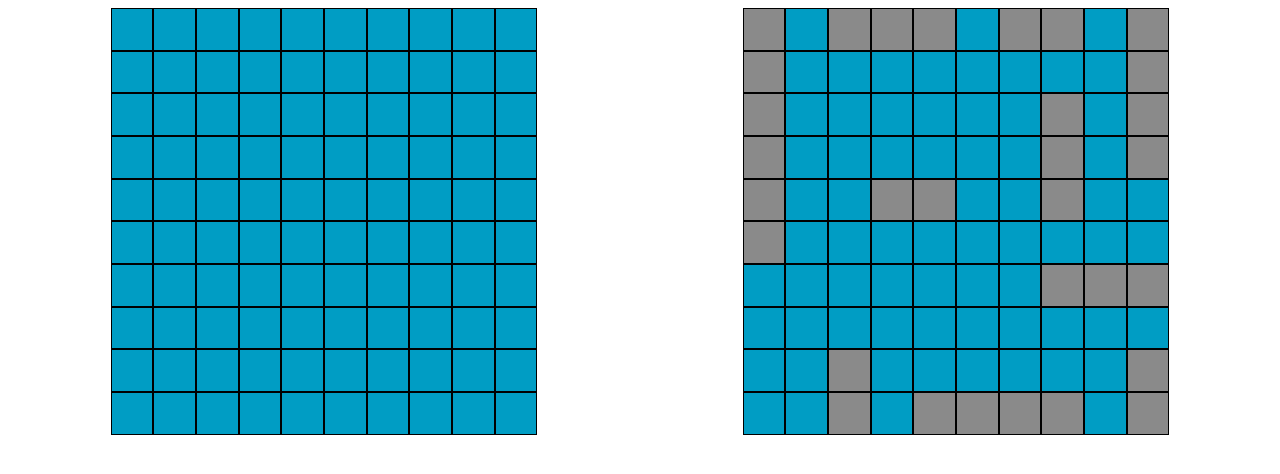
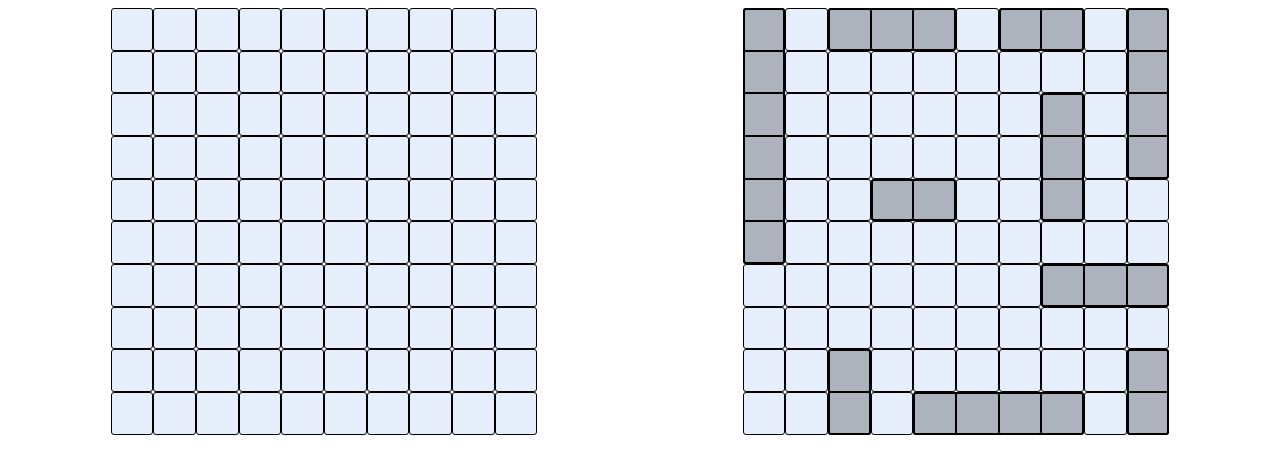
Before and after one commit to AlecBongard/battleship, a website with bundled scripts: page dist/index.html in a window 1280 px wide. Built offline with nearby package versions, Linux system fonts and the light colour scheme.

Commit message:
Draw ships as single divs

```diff
--- a/src/DOMUpdate.js
+++ b/src/DOMUpdate.js
@@ -3,6 +3,37 @@ const map = document.querySelector(".map");
 const ownBoard = document.querySelector(".own-board");
 
 const update = (() => {
+  function drawShip(start, end, length) {
+    const ship = document.createElement("div");
+    ship.classList.add("ship");
+
+    const squareSize = 100 / 30;
+    let height = 1;
+    let width = 1;
+
+    if (end[0] - start[0] > 0) {
+      height = length * squareSize;
+      width = squareSize;
+    } else {
+      width = length * squareSize;
+      height = squareSize;
+    }
+
+    ship.style.height = `${height}vw`;
+    ship.style.width = `${width}vw`;
+
+    ship.style.bottom = `${squareSize * start[0]}vw`;
+    ship.style.left = `${squareSize * start[1]}vw`;
+
+    ownBoard.appendChild(ship);
+  }
+
+  function drawAllShips(board) {
+    board.ships.forEach((ship) => {
+      drawShip(ship.start, ship.end, ship.length);
+    });
+  }
+
   function drawBoard(playerMap, playerBoard) {
     map.textContent = "";
     ownBoard.textContent = "";
@@ -38,7 +69,7 @@ const update = (() => {
         });
       });
 
-    playerBoard
+    playerBoard.board
       .slice()
       .reverse()
       .forEach((row, index) => {
@@ -76,6 +107,8 @@ const update = (() => {
           ownBoard.appendChild(boardSquare);
         });
       });
+
+    drawAllShips(playerBoard);
   }
 
   function _passTurn(player, playerBoard, opponent, opponentBoard) {
@@ -85,7 +118,7 @@ const update = (() => {
     } else {
       const result = player.comMove(opponentBoard);
 
-      drawBoard(opponent.map, opponentBoard.board);
+      drawBoard(opponent.map, opponentBoard);
 
       if (result === "All ships have been sunk.") {
         console.log("game over");
@@ -107,7 +140,7 @@ const update = (() => {
         // redraw map in order to remove listeners
         if (result !== "Invalid attack: square has already been attacked") {
           if (result === "All ships have been sunk.") {
-            drawBoard(player.map, playerBoard.board);
+            drawBoard(player.map, playerBoard);
             console.log("game over");
           } else {
             _passTurn(opponent, opponentBoard, player, playerBoard);
@@ -120,6 +153,7 @@ const update = (() => {
   return {
     drawBoard,
     makeClickable,
+    drawShip,
   };
 })();
 
--- a/src/gameboard.js
+++ b/src/gameboard.js
@@ -2,6 +2,7 @@ const ship = require("./ships");
 
 const gameboard = () => {
   const board = [];
+  const ships = [];
 
   (function _createBoard() {
     for (let i = 0; i < 10; i += 1) {
@@ -19,6 +20,12 @@ const gameboard = () => {
     }
 
     const newShip = ship(length);
+    ships.push({
+      ship: newShip,
+      length,
+      start,
+      end,
+    });
 
     for (let row = start[0]; end[0] - row >= 0; row += 1) {
       for (let col = start[1]; end[1] - col >= 0; col += 1) {
@@ -81,6 +88,7 @@ const gameboard = () => {
     board,
     placeShip,
     receiveAttack,
+    ships,
   };
 };
 
--- a/src/index.js
+++ b/src/index.js
@@ -13,5 +13,6 @@ const p2Board = gameboard();
 game.placeShips(p1Board);
 game.placeShips(p2Board);
 
-update.drawBoard(p1.map, p1Board.board);
+update.drawBoard(p1.map, p1Board);
+
 update.makeClickable(p1, p1Board, p2, p2Board);
--- a/src/style.css
+++ b/src/style.css
@@ -1,18 +1,16 @@
 :root {
   --view-size: calc(100vw / 3);
   --square-size: calc(var(--view-size) / 10);
-}
-
-.test {
-  height: 50px;
-  width: 50px;
-  background-color: red;
+  --water-color: #e6eefb;
+  --grid-lines: 0.5px solid black;
+  --miss: white;
 }
 
 .board {
   display: flex;
   justify-content: space-around;
   width: 100%;
+  position: relative;
 }
 
 .map {
@@ -26,8 +24,9 @@
   box-sizing: border-box;
   height: var(--square-size);
   width: var(--square-size);
-  border: 1px solid black;
-  background-color: #009dc4;
+  border: var(--grid-lines);
+  background-color: var(--water-color);
+  border-radius: 3px;
 }
 
 .own-board {
@@ -35,18 +34,20 @@
   width: var(--view-size);
   display: flex;
   flex-wrap: wrap;
+  position: relative;
 }
 
 .board-square {
   box-sizing: border-box;
   height: var(--square-size);
   width: var(--square-size);
-  border: 1px solid black;
-  background-color: #009dc4;
+  border: var(--grid-lines);
+  background-color: var(--water-color);
+  border-radius: 3px;
 }
 
 .board-square.ship-unhit {
-  background-color: #8a8a8a;
+  background-color: var(--water-color);
 }
 
 .board-square.ship-hit {
@@ -58,7 +59,7 @@
 }
 
 .board-square.board-miss {
-  background-color: rgb(172, 255, 227);
+  background-color: var(--miss);
 }
 
 .map-square.map-hit {
@@ -66,9 +67,17 @@
 }
 
 .map-square.map-miss {
-  background-color: rgb(172, 255, 227);
+  background-color: var(--miss);
 }
 
 .map-square.map-sunk {
   background-color: #ff6565;
 }
+
+.ship {
+  position: absolute;
+  border: 2px solid rgb(0, 0, 0);
+  background-color: rgba(0, 0, 0, 0.25);
+  border-radius: 3px;
+  box-sizing: border-box;
+}
```
Also changed, not shown: dist/main.js.
